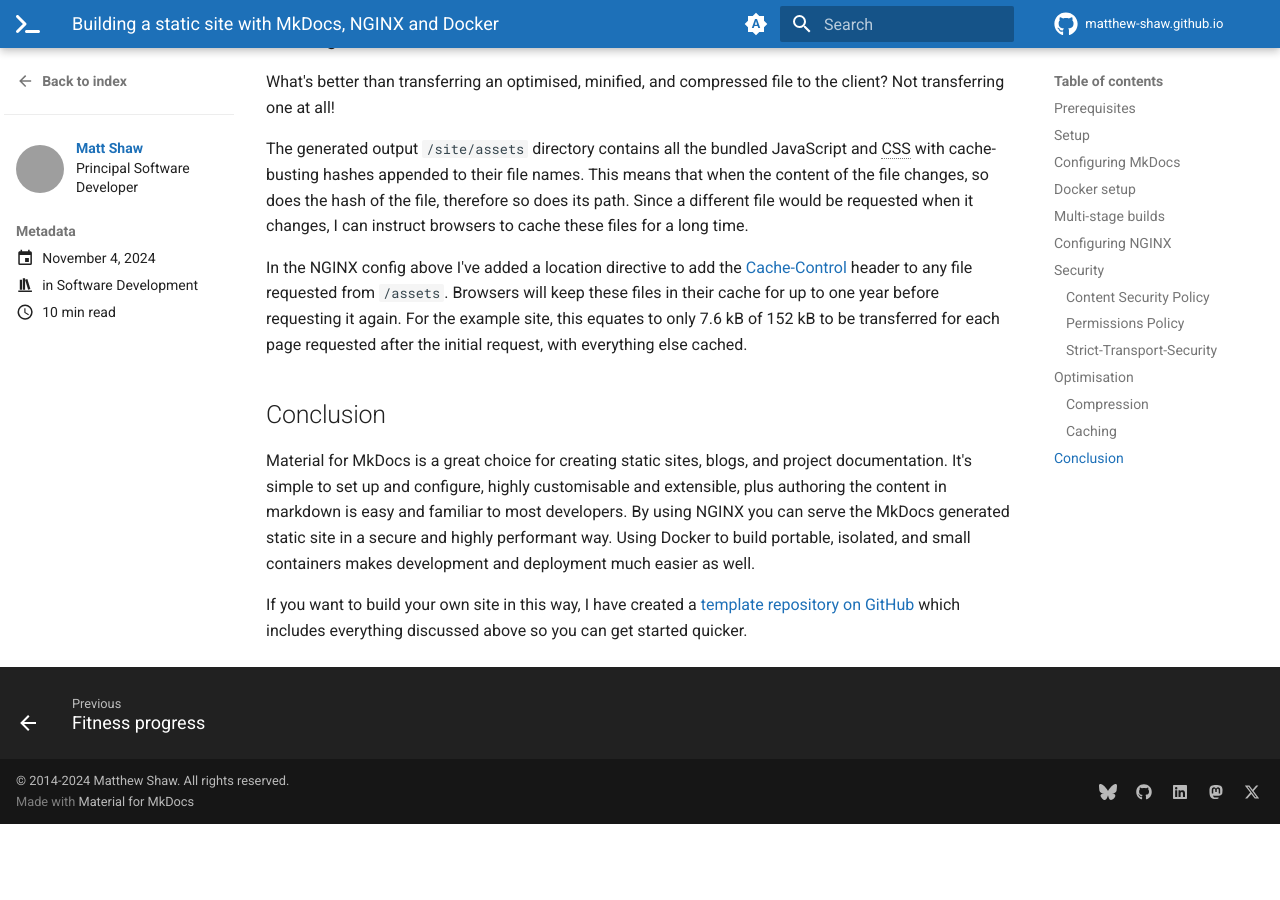
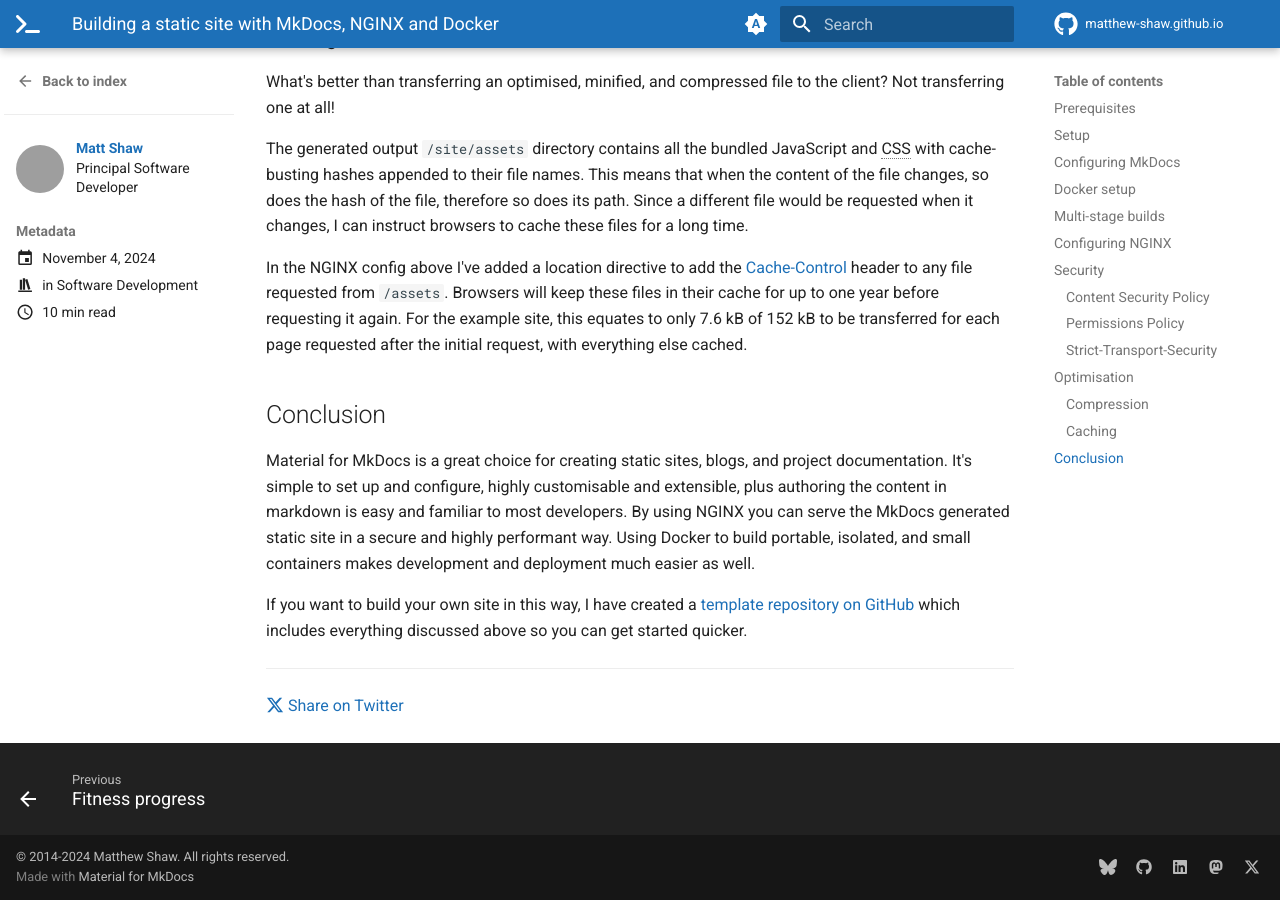
Before and after one commit to matthew-shaw/matthew-shaw.github.io, an MkDocs documentation site: the page built from docs/blog/posts/mkdocs-docker-nginx.md, in a window 1280 px wide and 900 px high, scrolled down 9290 px. Built offline with MkDocs 1.6.1 and Material for MkDocs 9.7.7, drawn with Linux system fonts in a browser that asks for light colours; emoji names are drawn with the system emoji font; plug-ins that fetch from the network failed and are left out; comment, search, counter and statistics services are not loaded; before the commit the page ends 10114 px from its top, so only the background shows below that; grey boxes are pictures that could not be loaded.

Commit message:
add twitter share link

```diff
--- a/docs/blog/posts/mkdocs-docker-nginx.md
+++ b/docs/blog/posts/mkdocs-docker-nginx.md
@@ -367,3 +367,7 @@
 Material for MkDocs is a great choice for creating static sites, blogs, and project documentation. It's simple to set up and configure, highly customisable and extensible, plus authoring the content in markdown is easy and familiar to most developers. By using NGINX you can serve the MkDocs generated static site in a secure and highly performant way. Using Docker to build portable, isolated, and small containers makes development and deployment much easier as well.
 
 If you want to build your own site in this way, I have created a [template repository on GitHub](https://github.com/matthew-shaw/mkdocs) which includes everything discussed above so you can get started quicker.
+
+---
+
+[:fontawesome-brands-x-twitter: Share on Twitter](https://twitter.com/intent/tweet?url=https%3A%2F%2Fmatthew-shaw.github.io%2Fblog%2F2024%2F11%2F04%2Fbuilding-a-static-site-with-mkdocs-nginx-and-docker%2F&via=MattShaw85&text=Building%20a%20static%20site%20with%20MkDocs%2C%20NGINX%20and%20Docker&hashtags=MkDocs%2CNGINX%2CDocker)
```
